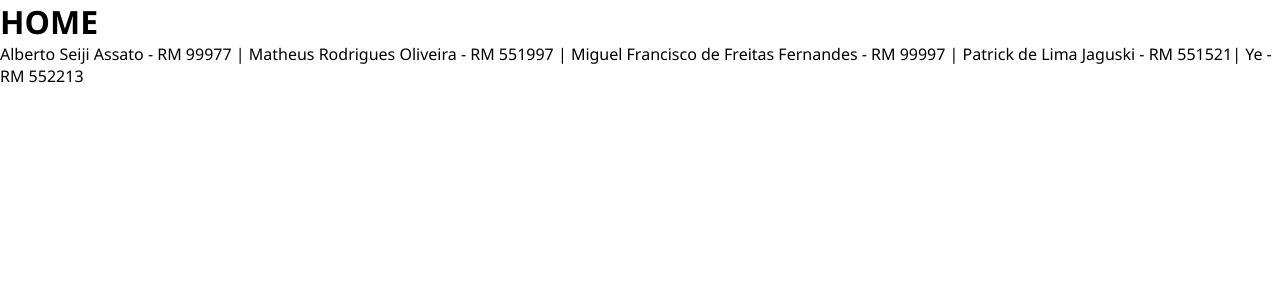
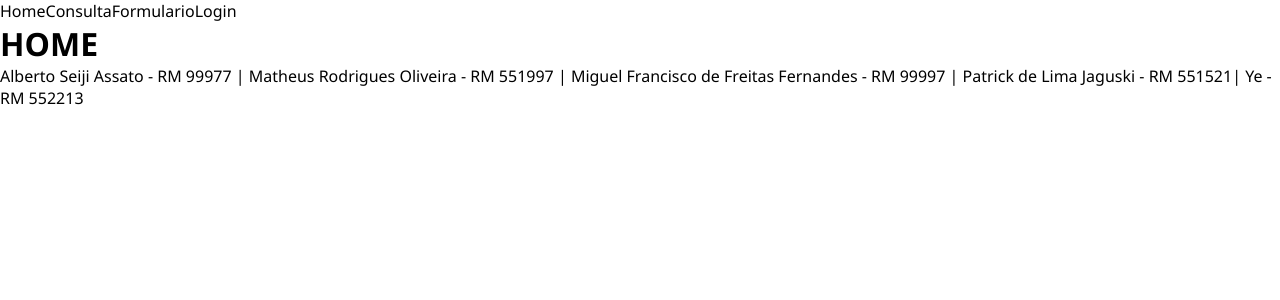
Before and after one commit to Miguel-Fr3/Gs_RWD, a Next.js app: page / in a window 1280 px wide. Shown: the top 300 px of the page. Built offline with nearby package versions, Linux system fonts and the light colour scheme.

Commit message:
corpo do cabecalho

```diff
--- a/src/components/Cabecalho/Cabecalho.jsx
+++ b/src/components/Cabecalho/Cabecalho.jsx
@@ -1,9 +1,40 @@
+'use client'
+import Image from 'next/image';
+import Link from 'next/link';
+import { usePathname } from 'next/navigation';
+
+export default function Cabecalho() {
 
 
-export default function Cabecalho() {
+  const pathname = usePathname();
+
+
   return (
-    <div>
+    <header>
+    <nav>
+      <div className='rotas'>
 
-    </div>
+          <Link href="/" className={pathname === '/' ? 'active' : ''}>
+            Home
+          </Link>
+
+
+          <Link href="/consulta" className={pathname === '/ajuda' ? 'active' : ''}>
+            Consulta
+          </Link>
+
+
+          <Link href="/formulario" className={pathname === '/modals' ? 'active' : ''}>
+            Formulario
+          </Link>
+
+
+          <Link href="/login" className={pathname === '/sobre' ? 'active' : ''}>
+            Login
+          </Link>
+
+      </div>
+    </nav>
+</header>
   )
 }
```
